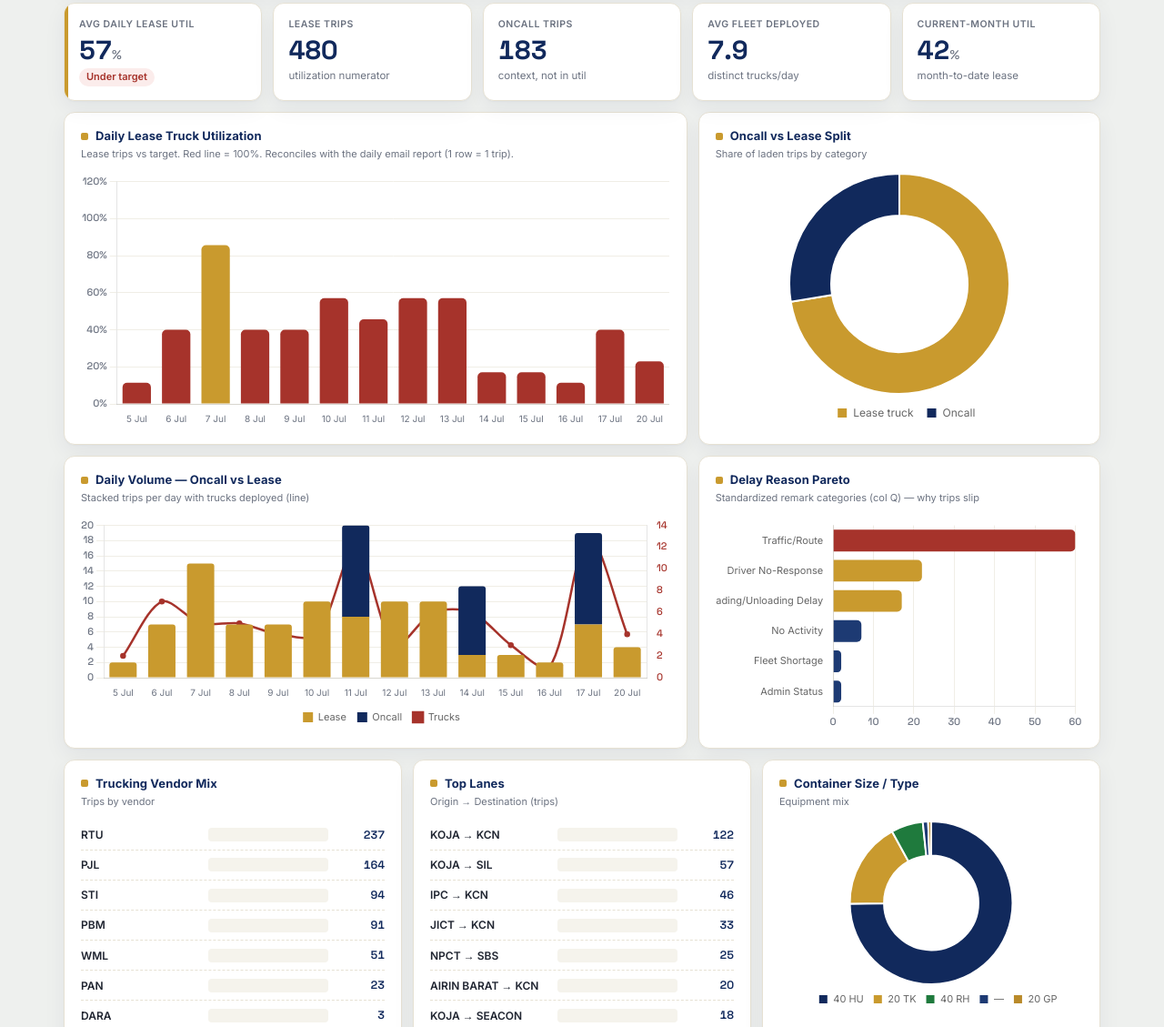
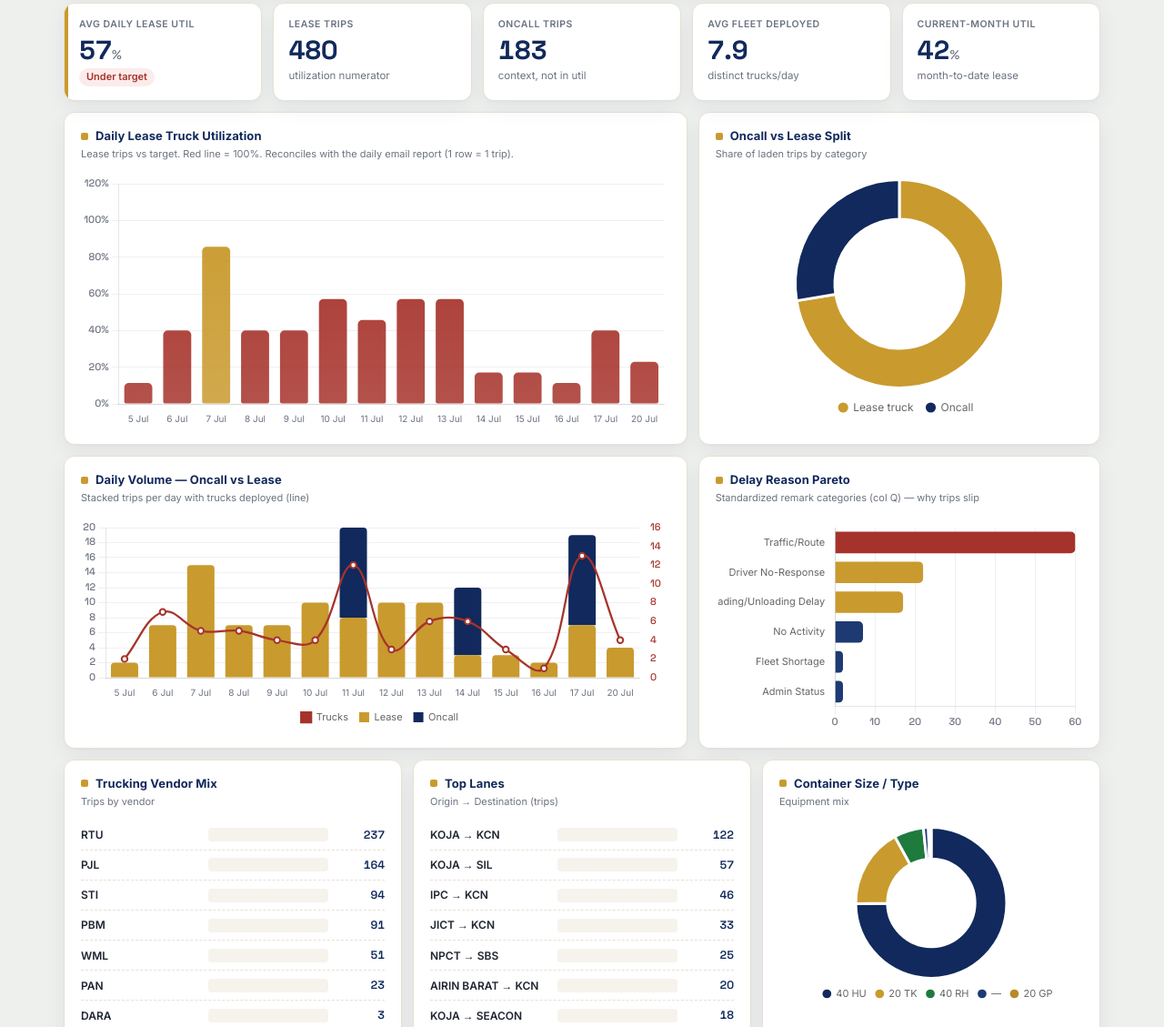
Before and after one commit to sbsopex/lease-truck-dashboard, a plain HTML site: page index.html in a window 1280 px wide. Shown: the part 365-1494 px from the top of the page at 91% size. Drawn offline with nearby package versions, Linux system fonts and the light colour scheme.

Commit message:
index.html

```diff
--- a/index.html
+++ b/index.html
@@ -268,11 +268,28 @@ function shortLabel(d){const[a,b,c]=d.split('/');return new Date(+c,+b-1,+a).toL
 function is20(s){return (s||'').replace(/\s/g,'').startsWith('20');}
 function utilHex(p){if(p>=90&&p<=110)return T.green;if(p>110)return T.gold;if(p>=60)return T.gold;return T.red;}
 function pillCls(p){return p>=90?'hi':p>=60?'mid':'lo';}
-function baseOpts(ex){return Object.assign({responsive:true,maintainAspectRatio:false,
-  plugins:{legend:{display:false},tooltip:{backgroundColor:T.navy,padding:10,titleFont:{family:'Space Grotesk'},bodyFont:{family:'Inter'}}},
-  scales:{x:{grid:{display:false},ticks:{font:{family:'Inter',size:11},color:T.muted}},
-          y:{grid:{color:'#f0eee6'},ticks:{font:{family:'Space Grotesk',size:11},color:T.muted},beginAtZero:true}}},ex||{});}
-function refLine(id,val,label,color){return {id,afterDraw(c){const y=c.scales.y.getPixelForValue(val);if(isNaN(y))return;const{left,right}=c.chartArea;const g=c.ctx;g.save();g.strokeStyle=color;g.setLineDash([5,4]);g.lineWidth=1.4;g.beginPath();g.moveTo(left,y);g.lineTo(right,y);g.stroke();g.setLineDash([]);g.fillStyle=color;g.font='600 10px Inter';g.fillText(label,right-g.measureText(label).width-4,y-5);g.restore();}};}
+const TIP={backgroundColor:'rgba(15,32,72,.97)',padding:12,cornerRadius:10,titleFont:{family:'Space Grotesk',size:12,weight:'600'},bodyFont:{family:'Inter',size:12},titleColor:'#fff',bodyColor:'#e7edf7',displayColors:true,usePointStyle:true,boxPadding:5,caretPadding:8,borderColor:'rgba(201,154,46,.4)',borderWidth:1,titleMarginBottom:6};
+const AXIS_X={grid:{display:false},border:{display:false},ticks:{font:{family:'Inter',size:11},color:T.muted,padding:4}};
+const AXIS_Y={grid:{color:'rgba(17,41,92,.07)'},border:{display:false},ticks:{font:{family:'Space Grotesk',size:11},color:T.muted,padding:6},beginAtZero:true,grace:'12%'};
+function deepMerge(base,ex){const out=Object.assign({},base,ex);
+  out.plugins=Object.assign({},base.plugins,ex.plugins);
+  if(base.plugins&&base.plugins.tooltip)out.plugins.tooltip=Object.assign({},base.plugins.tooltip,(ex.plugins&&ex.plugins.tooltip)||{});
+  if(base.plugins&&base.plugins.legend)out.plugins.legend=Object.assign({},base.plugins.legend,(ex.plugins&&ex.plugins.legend)||{});
+  out.scales=Object.assign({},base.scales,ex.scales||{});
+  return out;}
+function baseOpts(ex){return deepMerge({responsive:true,maintainAspectRatio:false,
+  layout:{padding:{top:12,right:6,left:2,bottom:0}},
+  animation:{duration:600,easing:'easeOutQuart'},
+  plugins:{legend:{display:false},tooltip:TIP},
+  scales:{x:AXIS_X,y:AXIS_Y}},ex||{});}
+function donutOpts(ex){return deepMerge({responsive:true,maintainAspectRatio:false,cutout:'64%',
+  layout:{padding:6},animation:{duration:600,easing:'easeOutQuart'},
+  plugins:{legend:{position:'bottom',labels:{font:{family:'Inter',size:12},padding:14,boxWidth:10,boxHeight:10,usePointStyle:true,pointStyle:'circle'}},tooltip:TIP}},ex||{});}
+function truckLine(data,axis){return {label:'Trucks',type:'line',data,borderColor:T.red,backgroundColor:T.red,
+  borderWidth:2.25,pointRadius:3.2,pointHoverRadius:5.5,pointBackgroundColor:'#fff',pointBorderColor:T.red,pointBorderWidth:2,
+  yAxisID:axis||'y1',tension:.4,order:-1,clip:false};}
+function vgrad(chart,hex){const a=chart.chartArea;if(!a)return hex;const g=chart.ctx.createLinearGradient(0,a.top,0,a.bottom);g.addColorStop(0,hex);g.addColorStop(1,hex+'d9');return g;}
+function refLine(id,val,label,color){return {id,afterDatasetsDraw(c){const y=c.scales.y.getPixelForValue(val);if(isNaN(y))return;const{left,right}=c.chartArea;const g=c.ctx;g.save();g.strokeStyle=color;g.setLineDash([5,4]);g.lineWidth=1.4;g.globalAlpha=.85;g.beginPath();g.moveTo(left,y);g.lineTo(right,y);g.stroke();g.setLineDash([]);g.globalAlpha=1;g.fillStyle=color;g.font='600 10px Inter';const tw=g.measureText(label).width;g.fillStyle='rgba(255,255,255,.85)';g.fillRect(right-tw-8,y-14,tw+6,12);g.fillStyle=color;g.fillText(label,right-tw-5,y-5);g.restore();}};}
 function rowsToObj(rows,cols){return rows.map(r=>{const o={};cols.forEach((c,i)=>o[c]=(r[i]||'').toString().trim());return o;});}
 
 async function gvizLoad(gid,mapper){
@@ -344,38 +361,37 @@ const Laden=(()=>{
     // util chart
     destroy('l_util');
     charts.l_util=new Chart(document.getElementById('l_util'),{type:'bar',
-      data:{labels:win.map(d=>d.short),datasets:[{data:win.map(d=>+d.util.toFixed(1)),backgroundColor:win.map(d=>utilHex(d.util)),borderRadius:5,maxBarThickness:34}]},
+      data:{labels:win.map(d=>d.short),datasets:[{data:win.map(d=>+d.util.toFixed(1)),backgroundColor:(c)=>vgrad(c.chart,utilHex(win[c.dataIndex].util)),hoverBackgroundColor:(c)=>utilHex(win[c.dataIndex].util),borderRadius:{topLeft:5,topRight:5,bottomLeft:2,bottomRight:2},borderSkipped:false,maxBarThickness:36}]},
       options:baseOpts({plugins:{legend:{display:false},tooltip:{callbacks:{label:c=>{const d=win[c.dataIndex];return [` Utilization: ${c.parsed.y}%`,` Lease: ${d.lease} / target ${target.toFixed(1)}`,` Trucks: ${d.nTrucks}`];}}}},
         scales:{x:{grid:{display:false},ticks:{font:{family:'Inter',size:10},color:T.muted,maxRotation:0,autoSkip:true,maxTicksLimit:15}},
-                y:{grid:{color:'#f0eee6'},ticks:{font:{family:'Space Grotesk',size:11},color:T.muted,callback:v=>v+'%'},beginAtZero:true,suggestedMax:120}}})});
+                y:{grid:{color:'rgba(17,41,92,.07)'},ticks:{font:{family:'Space Grotesk',size:11},color:T.muted,callback:v=>v+'%'},beginAtZero:true,suggestedMax:120}}})});
     charts.l_util.config.plugins=[refLine('lref',100,'100% target',T.red)];charts.l_util.update();
 
     // mix donut
     destroy('l_mix');
     charts.l_mix=new Chart(document.getElementById('l_mix'),{type:'doughnut',
-      data:{labels:['Lease truck','Oncall'],datasets:[{data:[totLease,totOncall],backgroundColor:[T.gold,T.navy],borderWidth:2,borderColor:'#fff'}]},
-      options:{responsive:true,maintainAspectRatio:false,cutout:'62%',plugins:{legend:{position:'bottom',labels:{font:{family:'Inter',size:12},padding:14,boxWidth:12,boxHeight:12}},
-        tooltip:{callbacks:{label:c=>` ${c.label}: ${c.parsed} (${(c.parsed/(totLease+totOncall)*100).toFixed(0)}%)`}}}}});
+      data:{labels:['Lease truck','Oncall'],datasets:[{data:[totLease,totOncall],backgroundColor:[T.gold,T.navy],borderWidth:3,borderColor:'#fff',hoverOffset:6}]},
+      options:donutOpts({cutout:'62%',plugins:{tooltip:{callbacks:{label:c=>` ${c.label}: ${c.parsed} (${(c.parsed/(totLease+totOncall)*100).toFixed(0)}%)`}}}})});
 
     // volume stacked + trucks
     destroy('l_vol');
     charts.l_vol=new Chart(document.getElementById('l_vol'),{type:'bar',data:{labels:win.map(d=>d.short),datasets:[
-      {label:'Lease',data:win.map(d=>d.lease),backgroundColor:T.gold,stack:'s',borderRadius:3,maxBarThickness:30},
-      {label:'Oncall',data:win.map(d=>d.oncall),backgroundColor:T.navy,stack:'s',borderRadius:3,maxBarThickness:30},
-      {label:'Trucks',type:'line',data:win.map(d=>d.nTrucks),borderColor:T.red,backgroundColor:T.red,borderWidth:2.5,pointRadius:2,yAxisID:'y1',tension:.3,order:0}]},
+      {label:'Lease',data:win.map(d=>d.lease),backgroundColor:T.gold,stack:'s',borderRadius:{topLeft:4,topRight:4},borderSkipped:false,maxBarThickness:30},
+      {label:'Oncall',data:win.map(d=>d.oncall),backgroundColor:T.navy,stack:'s',borderRadius:{topLeft:4,topRight:4},borderSkipped:false,maxBarThickness:30},
+      truckLine(win.map(d=>d.nTrucks))]},
       options:baseOpts({plugins:{legend:{display:true,position:'bottom',labels:{font:{family:'Inter',size:11},boxWidth:11,boxHeight:11,padding:12}},tooltip:{mode:'index',intersect:false}},
         scales:{x:{stacked:true,grid:{display:false},ticks:{font:{family:'Inter',size:10},color:T.muted,maxRotation:0,autoSkip:true,maxTicksLimit:15}},
-                y:{stacked:true,grid:{color:'#f0eee6'},ticks:{font:{family:'Space Grotesk',size:11},color:T.muted}},
-                y1:{position:'right',beginAtZero:true,grid:{display:false},ticks:{font:{family:'Space Grotesk',size:11},color:T.red}}}})});
+                y:{stacked:true,grid:{color:'rgba(17,41,92,.07)'},ticks:{font:{family:'Space Grotesk',size:11},color:T.muted}},
+                y1:{position:'right',beginAtZero:true,grace:'35%',grid:{display:false},border:{display:false},ticks:{font:{family:'Space Grotesk',size:11},color:T.red,padding:4}}}})});
 
     // delay pareto (full dataset)
     destroy('l_delay');
     const dc={};RAW.forEach(r=>{const c=catOf(r.remCat);if(c&&c!=='Other / detail')dc[c]=(dc[c]||0)+1;});
     const arr=Object.entries(dc).sort((a,b)=>b[1]-a[1]).slice(0,7);
     charts.l_delay=new Chart(document.getElementById('l_delay'),{type:'bar',
-      data:{labels:arr.map(x=>SHORT[x[0]]||x[0]),datasets:[{data:arr.map(x=>x[1]),backgroundColor:arr.map((x,i)=>i===0?T.red:i<3?T.gold:T.navy2),borderRadius:5,maxBarThickness:26}]},
+      data:{labels:arr.map(x=>SHORT[x[0]]||x[0]),datasets:[{data:arr.map(x=>x[1]),backgroundColor:arr.map((x,i)=>i===0?T.red:i<3?T.gold:T.navy2),borderRadius:{topRight:5,bottomRight:5},borderSkipped:false,maxBarThickness:24}]},
       options:baseOpts({indexAxis:'y',plugins:{legend:{display:false},tooltip:{callbacks:{label:c=>` ${c.parsed.x} trips flagged`}}},
-        scales:{x:{grid:{color:'#f0eee6'},ticks:{font:{family:'Space Grotesk',size:11},color:T.muted},beginAtZero:true},
+        scales:{x:{grid:{color:'rgba(17,41,92,.07)'},ticks:{font:{family:'Space Grotesk',size:11},color:T.muted},beginAtZero:true},
                 y:{grid:{display:false},ticks:{font:{family:'Inter',size:11},color:T.ink}}}})});
 
     // vendors
@@ -389,9 +405,8 @@ const Laden=(()=>{
     const sm={};RAW.forEach(r=>{const s=r.size||'—';sm[s]=(sm[s]||0)+1;});
     const sarr=Object.entries(sm).sort((a,b)=>b[1]-a[1]);
     charts.l_size=new Chart(document.getElementById('l_size'),{type:'doughnut',
-      data:{labels:sarr.map(x=>x[0]),datasets:[{data:sarr.map(x=>x[1]),backgroundColor:[T.navy,T.gold,T.green,T.navy2,'#b98a2a','#7a8aa5'],borderWidth:2,borderColor:'#fff'}]},
-      options:{responsive:true,maintainAspectRatio:false,cutout:'58%',plugins:{legend:{position:'bottom',labels:{font:{family:'Inter',size:11},padding:10,boxWidth:11,boxHeight:11}},
-        tooltip:{callbacks:{label:c=>` ${c.label}: ${c.parsed}`}}}}});
+      data:{labels:sarr.map(x=>x[0]),datasets:[{data:sarr.map(x=>x[1]),backgroundColor:[T.navy,T.gold,T.green,T.navy2,'#b98a2a','#7a8aa5'],borderWidth:3,borderColor:'#fff',hoverOffset:6}]},
+      options:donutOpts({cutout:'58%',plugins:{legend:{labels:{font:{family:'Inter',size:11},padding:10,boxWidth:9,boxHeight:9,usePointStyle:true,pointStyle:'circle'}},tooltip:{callbacks:{label:c=>` ${c.label}: ${c.parsed}`}}}})});
 
     // weekly
     const wk=weekly(allDays,target);
@@ -473,27 +488,27 @@ const Offhire=(()=>{
 
     destroy('o_util');
     charts.o_util=new Chart(document.getElementById('o_util'),{type:'bar',
-      data:{labels:days.map(d=>d.short),datasets:[{data:days.map(d=>+d.util.toFixed(1)),backgroundColor:days.map(d=>utilHex(d.util)),borderRadius:6,maxBarThickness:46}]},
+      data:{labels:days.map(d=>d.short),datasets:[{data:days.map(d=>+d.util.toFixed(1)),backgroundColor:(c)=>vgrad(c.chart,utilHex(days[c.dataIndex].util)),hoverBackgroundColor:(c)=>utilHex(days[c.dataIndex].util),borderRadius:{topLeft:6,topRight:6,bottomLeft:2,bottomRight:2},borderSkipped:false,maxBarThickness:48}]},
       options:baseOpts({plugins:{legend:{display:false},tooltip:{callbacks:{label:c=>{const d=days[c.dataIndex];return [` Utilization: ${c.parsed.y}%`,` Trips: ${d.trips} / target ${target.toFixed(1)}`,` Trucks: ${d.nTrucks}`];}}}},
-        scales:{x:{grid:{display:false},ticks:{font:{family:'Inter',size:11},color:T.muted}},y:{grid:{color:'#f0eee6'},ticks:{font:{family:'Space Grotesk',size:11},color:T.muted,callback:v=>v+'%'},beginAtZero:true,suggestedMax:120}}})});
+        scales:{x:{grid:{display:false},ticks:{font:{family:'Inter',size:11},color:T.muted}},y:{grid:{color:'rgba(17,41,92,.07)'},ticks:{font:{family:'Space Grotesk',size:11},color:T.muted,callback:v=>v+'%'},beginAtZero:true,suggestedMax:120}}})});
     charts.o_util.config.plugins=[refLine('oref',100,'100% target',T.red)];charts.o_util.update();
 
     destroy('o_mix');
     const m={};rows.forEach(r=>m[r.activity]=(m[r.activity]||0)+1);const ml=Object.keys(m);
-    charts.o_mix=new Chart(document.getElementById('o_mix'),{type:'doughnut',data:{labels:ml,datasets:[{data:ml.map(l=>m[l]),backgroundColor:ml.map(l=>ACT_COLOR[l]||T.muted),borderWidth:2,borderColor:'#fff'}]},
-      options:{responsive:true,maintainAspectRatio:false,cutout:'62%',plugins:{legend:{position:'bottom',labels:{font:{family:'Inter',size:12},padding:14,boxWidth:12,boxHeight:12}},tooltip:{callbacks:{label:c=>` ${c.label}: ${c.parsed} (${(c.parsed/rows.length*100).toFixed(0)}%)`}}}}});
+    charts.o_mix=new Chart(document.getElementById('o_mix'),{type:'doughnut',data:{labels:ml,datasets:[{data:ml.map(l=>m[l]),backgroundColor:ml.map(l=>ACT_COLOR[l]||T.muted),borderWidth:3,borderColor:'#fff',hoverOffset:6}]},
+      options:donutOpts({cutout:'62%',plugins:{tooltip:{callbacks:{label:c=>` ${c.label}: ${c.parsed} (${(c.parsed/rows.length*100).toFixed(0)}%)`}}}})});
 
     destroy('o_vol');
     const acts=['OFFHIRE','REPO','OB DOMESTIK'];
-    const ds=acts.map(a=>({label:a,data:days.map(d=>d.act[a]||0),backgroundColor:ACT_COLOR[a],stack:'s',borderRadius:3,maxBarThickness:38}));
-    ds.push({label:'Trucks',type:'line',data:days.map(d=>d.nTrucks),borderColor:T.red,backgroundColor:T.red,borderWidth:2.5,pointRadius:3,yAxisID:'y1',tension:.3,order:0});
+    const ds=acts.map(a=>({label:a,data:days.map(d=>d.act[a]||0),backgroundColor:ACT_COLOR[a],stack:'s',borderRadius:{topLeft:4,topRight:4},borderSkipped:false,maxBarThickness:38}));
+    ds.push(truckLine(days.map(d=>d.nTrucks)));
     charts.o_vol=new Chart(document.getElementById('o_vol'),{type:'bar',data:{labels:days.map(d=>d.short),datasets:ds},
       options:baseOpts({plugins:{legend:{display:true,position:'bottom',labels:{font:{family:'Inter',size:11},boxWidth:11,boxHeight:11,padding:12}},tooltip:{mode:'index',intersect:false}},
-        scales:{x:{stacked:true,grid:{display:false},ticks:{font:{family:'Inter',size:11},color:T.muted}},y:{stacked:true,grid:{color:'#f0eee6'},ticks:{font:{family:'Space Grotesk',size:11},color:T.muted}},y1:{position:'right',beginAtZero:true,grid:{display:false},ticks:{font:{family:'Space Grotesk',size:11},color:T.red}}}})});
+        scales:{x:{stacked:true,grid:{display:false},ticks:{font:{family:'Inter',size:11},color:T.muted}},y:{stacked:true,grid:{color:'rgba(17,41,92,.07)'},ticks:{font:{family:'Space Grotesk',size:11},color:T.muted}},y1:{position:'right',beginAtZero:true,grace:'35%',grid:{display:false},border:{display:false},ticks:{font:{family:'Space Grotesk',size:11},color:T.red,padding:4}}}})});
 
     destroy('o_tpt');
-    charts.o_tpt=new Chart(document.getElementById('o_tpt'),{type:'bar',data:{labels:days.map(d=>d.short),datasets:[{data:days.map(d=>+d.tpt.toFixed(2)),backgroundColor:days.map(d=>d.tpt>=S.rate?T.green:d.tpt>=S.rate*.7?T.gold:T.red),borderRadius:6,maxBarThickness:46}]},
-      options:baseOpts({plugins:{legend:{display:false},tooltip:{callbacks:{label:c=>` ${c.parsed.y} trips/truck (target ${S.rate})`}}},scales:{x:{grid:{display:false},ticks:{font:{family:'Inter',size:11},color:T.muted}},y:{grid:{color:'#f0eee6'},ticks:{font:{family:'Space Grotesk',size:11},color:T.muted},beginAtZero:true}}})});
+    charts.o_tpt=new Chart(document.getElementById('o_tpt'),{type:'bar',data:{labels:days.map(d=>d.short),datasets:[{data:days.map(d=>+d.tpt.toFixed(2)),backgroundColor:(c)=>vgrad(c.chart,days[c.dataIndex].tpt>=S.rate?T.green:days[c.dataIndex].tpt>=S.rate*.7?T.gold:T.red),borderRadius:{topLeft:6,topRight:6,bottomLeft:2,bottomRight:2},borderSkipped:false,maxBarThickness:48}]},
+      options:baseOpts({plugins:{legend:{display:false},tooltip:{callbacks:{label:c=>` ${c.parsed.y} trips/truck (target ${S.rate})`}}},scales:{x:{grid:{display:false},ticks:{font:{family:'Inter',size:11},color:T.muted}},y:{grid:{color:'rgba(17,41,92,.07)'},ticks:{font:{family:'Space Grotesk',size:11},color:T.muted},beginAtZero:true}}})});
     charts.o_tpt.config.plugins=[refLine('otref',S.rate,'target '+S.rate,T.navy)];charts.o_tpt.update();
 
     const lm={};rows.forEach(r=>lm[r.dest]=(lm[r.dest]||0)+1);
@@ -501,13 +516,13 @@ const Offhire=(()=>{
 
     destroy('o_size');
     const sm={};rows.forEach(r=>{const k=is20(r.size)?'20ft':'40ft';sm[k]=(sm[k]||0)+1;});const sl=Object.keys(sm);
-    charts.o_size=new Chart(document.getElementById('o_size'),{type:'doughnut',data:{labels:sl,datasets:[{data:sl.map(l=>sm[l]),backgroundColor:[T.navy,T.gold],borderWidth:2,borderColor:'#fff'}]},
-      options:{responsive:true,maintainAspectRatio:false,cutout:'62%',plugins:{legend:{position:'bottom',labels:{font:{family:'Inter',size:12},padding:14,boxWidth:12,boxHeight:12}},tooltip:{callbacks:{label:c=>` ${c.label}: ${c.parsed} (${(c.parsed/rows.length*100).toFixed(0)}%)`}}}}});
+    charts.o_size=new Chart(document.getElementById('o_size'),{type:'doughnut',data:{labels:sl,datasets:[{data:sl.map(l=>sm[l]),backgroundColor:[T.navy,T.gold],borderWidth:3,borderColor:'#fff',hoverOffset:6}]},
+      options:donutOpts({cutout:'62%',plugins:{tooltip:{callbacks:{label:c=>` ${c.label}: ${c.parsed} (${(c.parsed/rows.length*100).toFixed(0)}%)`}}}})});
 
     destroy('o_band');
     const bands=[['<60%',0,60,T.red],['60–89%',60,90,T.gold],['90–110%',90,110.0001,T.green],['>110%',110.0001,1e9,T.navy]];
-    charts.o_band=new Chart(document.getElementById('o_band'),{type:'bar',data:{labels:bands.map(b=>b[0]),datasets:[{data:bands.map(b=>days.filter(d=>d.util>=b[1]&&d.util<b[2]).length),backgroundColor:bands.map(b=>b[3]),borderRadius:6,maxBarThickness:44}]},
-      options:baseOpts({plugins:{legend:{display:false},tooltip:{callbacks:{label:c=>` ${c.parsed.y} day(s)`}}},scales:{x:{grid:{display:false},ticks:{font:{family:'Inter',size:11},color:T.muted}},y:{grid:{color:'#f0eee6'},ticks:{stepSize:1,font:{family:'Space Grotesk',size:11},color:T.muted},beginAtZero:true}}})});
+    charts.o_band=new Chart(document.getElementById('o_band'),{type:'bar',data:{labels:bands.map(b=>b[0]),datasets:[{data:bands.map(b=>days.filter(d=>d.util>=b[1]&&d.util<b[2]).length),backgroundColor:bands.map(b=>b[3]),borderRadius:{topLeft:6,topRight:6},borderSkipped:false,maxBarThickness:44}]},
+      options:baseOpts({plugins:{legend:{display:false},tooltip:{callbacks:{label:c=>` ${c.parsed.y} day(s)`}}},scales:{x:{grid:{display:false},ticks:{font:{family:'Inter',size:11},color:T.muted}},y:{grid:{color:'rgba(17,41,92,.07)'},ticks:{stepSize:1,font:{family:'Space Grotesk',size:11},color:T.muted},beginAtZero:true}}})});
 
     renderTable(rows);
     document.getElementById('o_legend').innerHTML=legendHtml();
```
